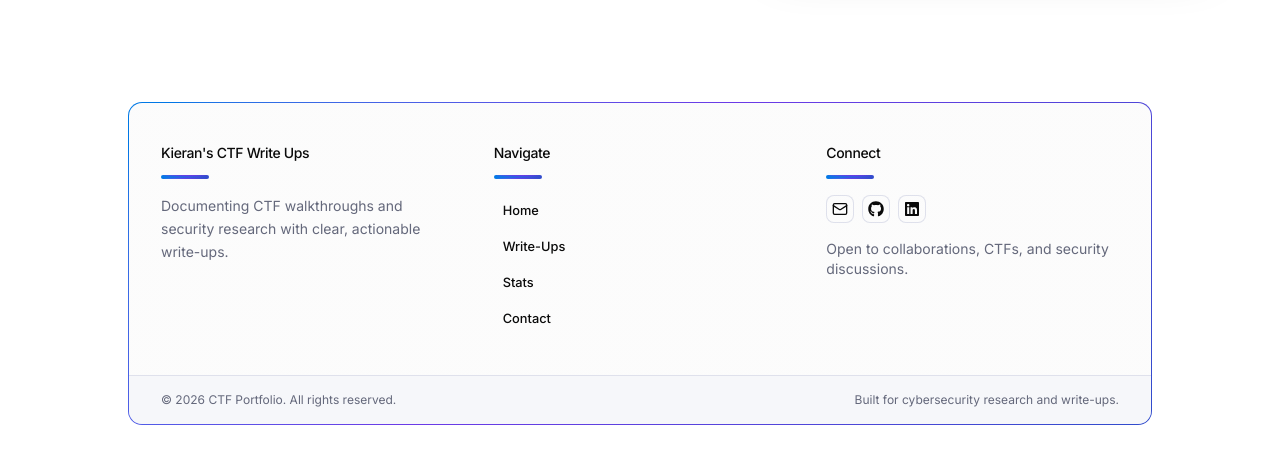
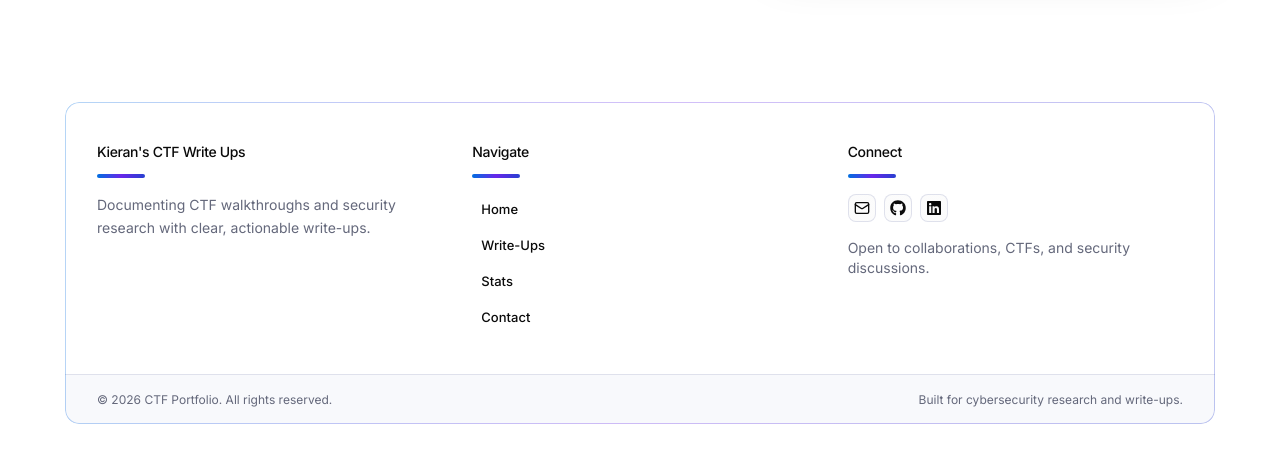
Before and after one commit to KieranPritchard/CTF-Portfolio, a Next.js app: page / in a window 1280 px wide. Shown: the part 1530-1983 px from the top of the page. Built offline with nearby package versions, Linux system fonts and the light colour scheme.

Commit message:
updated footer

```diff
--- a/components/layout/Footer.tsx
+++ b/components/layout/Footer.tsx
@@ -1,6 +1,10 @@
 /**
  * Site-wide footer with navigation links, social icons, and copyright notice.
  * Rendered once in the root layout on every page.
+ *
+ * Styled to the "New Design" Figma footer: a 1150px-wide, 14px-radius glass panel with a faint (29%) brand-gradient
+ * outline, three 335px columns with gradient accent bars, glass social icon buttons, and a tinted copyright bar.
+ * Dark values come straight from the design; light mode falls back to the theme tokens.
  */
 import Link from "next/link"
 import { Mail } from "lucide-react"
@@ -23,15 +27,46 @@ const socialLinks = [
   { label: "LinkedIn", href: "https://linkedin.com", icon: FaLinkedin },
 ]
 
-/** Section heading with a decorative gradient accent underline. */
+/**
+ * 0.6px brand-gradient outline (#006fe0 -> #6826ea -> #2840d0), drawn by a masked ::before layer because a
+ * CSS border cannot take a gradient. The mask uses longhand properties so it can only ever cut out the ring
+ * and never fills the element. Takes up no space, so it never shifts layout. Set the strength with before:opacity-*.
+ */
+const gradientBorder: string =
+  "relative before:content-[''] before:pointer-events-none before:absolute before:inset-0 before:rounded-[inherit] before:p-[0.6px] before:bg-[linear-gradient(98.77deg,#006fe0,#6826ea,#2840d0)] before:[mask-image:linear-gradient(#000,#000),linear-gradient(#000,#000)] before:[mask-clip:content-box,border-box] before:[mask-composite:exclude] before:[-webkit-mask-image:linear-gradient(#000,#000),linear-gradient(#000,#000)] before:[-webkit-mask-clip:content-box,border-box] before:[-webkit-mask-composite:xor]"
+
+/**
+ * The footer panel: 20% black fill, 14px radius, and the Figma Glass effect (blur 4, depth 20) approximated with a
+ * 4px backdrop blur, a saturation boost, and a gentle rim light on opposing edges (kept far fainter than on the
+ * small buttons, because on a panel this big a strong rim looks heavy). The outline is only 29% opacity in the design.
+ * The rim light is dark-mode only; light mode uses the card colour.
+ */
+const footerPanel: string =
+  `${gradientBorder} before:opacity-[0.29] mx-auto w-full max-w-[1150px] overflow-hidden rounded-[14px] bg-card text-card-foreground backdrop-blur-[4px] backdrop-saturate-150 dark:bg-[rgba(10,10,10,0.2)] dark:shadow-[inset_1.5px_1.5px_0_rgba(255,255,255,0.1),inset_-1px_-1px_0_rgba(255,255,255,0.04)]`
+
+/** Footer nav link: 32px tall, 8px side padding, 13px medium bright text, tinted fill on hover. */
+const footerLink: string =
+  "h-8 px-2 text-[13px] font-medium text-foreground hover:bg-muted/60 hover:text-foreground dark:text-[#fafafa] dark:hover:bg-[rgba(28,30,43,0.4)] dark:hover:text-[#fafafa]"
+
+/**
+ * Social icon button: 28px square, 8px radius, 1px outline at 25% and no fill, with the same glass treatment as the
+ * hero buttons (4px blur, saturation boost, rim light on opposing edges). 16px bright icon.
+ */
+const socialButton: string =
+  "size-7 rounded-[8px] border border-border bg-transparent text-foreground backdrop-blur-[4px] backdrop-saturate-150 hover:bg-muted/60 dark:border-[rgba(158,163,190,0.25)] dark:bg-transparent dark:text-[#fafafa] dark:shadow-[inset_1.5px_1.5px_0_rgba(255,255,255,0.3),inset_-1px_-1px_0_rgba(255,255,255,0.12),inset_0_0_14px_rgba(255,255,255,0.07)] dark:hover:bg-[rgba(28,30,43,0.4)] [&_svg]:size-4"
+
+/** Section heading with a decorative gradient accent underline (48x4px bar). */
 function FooterSectionTitle({
                               children,
                               className,
                             }: Readonly<{ children: React.ReactNode; className?: string }>) {
   return (
     <div className={cn("space-y-3", className)}>
-            <h2 className="text-sm font-medium tracking-tight">{children}</h2>
-            <div className="h-1 w-12 gradient-accent rounded-full" aria-hidden="true" />
+      <h2 className="text-sm font-medium tracking-tight text-foreground dark:text-[#fafafa]">{children}</h2>
+      <div
+        className="h-1 w-12 rounded-full bg-[linear-gradient(90deg,#006fe0,#6826ea,#2840d0)]"
+        aria-hidden="true"
+      />
     </div>
   )
 }
@@ -40,12 +75,12 @@ export function Footer() {
   const year:number = new Date().getFullYear()
 
   return (
-      <footer className="mt-auto w-full px-4 pt-8 pb-6 md:px-6 lg:px-8">
-        <div className="gradient-border mx-auto w-full max-w-5xl overflow-hidden rounded-xl bg-card text-card-foreground">
+    <footer className="mt-auto w-full px-4 pt-8 pb-8 md:px-6 lg:px-8">
+      <div className={footerPanel}>
         <div className="grid gap-10 px-6 py-8 md:grid-cols-3 md:px-8 md:py-10">
           <div className="space-y-4">
             <FooterSectionTitle>Kieran&#39;s CTF Write Ups</FooterSectionTitle>
-              <p className="max-w-xs text-sm leading-relaxed text-muted-foreground">
+            <p className="text-sm leading-relaxed text-muted-foreground dark:text-[#9296b1]">
               Documenting CTF walkthroughs and security research with clear,
               actionable write-ups.
             </p>
@@ -62,7 +97,7 @@ export function Footer() {
                   key={item.href}
                   variant="ghost"
                   size="sm"
-                    className="h-8 px-2"
+                  className={footerLink}
                   asChild
                 >
                   <Link href={item.href}>{item.label}</Link>
@@ -79,6 +114,7 @@ export function Footer() {
                   key={item.href}
                   variant="outline"
                   size="icon-sm"
+                  className={socialButton}
                   asChild
                 >
                   <a
@@ -98,13 +134,13 @@ export function Footer() {
                 </Button>
               ))}
             </div>
-              <p className="text-sm text-muted-foreground">
+            <p className="text-sm text-muted-foreground dark:text-[#9296b1]">
               Open to collaborations, CTFs, and security discussions.
             </p>
           </div>
         </div>
 
-          <div className="flex flex-col gap-2 border-t bg-muted/50 px-6 py-4 text-xs text-muted-foreground sm:flex-row sm:items-center sm:justify-between md:px-8">
+        <div className="flex flex-col gap-2 border-t border-border bg-muted/50 px-6 py-4 text-xs text-muted-foreground dark:border-[rgba(158,163,190,0.16)] dark:bg-[rgba(28,30,43,0.5)] dark:text-[#9296b1] sm:h-[50px] sm:flex-row sm:items-center sm:justify-between sm:py-0 md:px-8">
           <p>&copy; {year} CTF Portfolio. All rights reserved.</p>
           <p>Built for cybersecurity research and write-ups.</p>
         </div>
```
Lines whose indentation alone changed are shown as unchanged.
